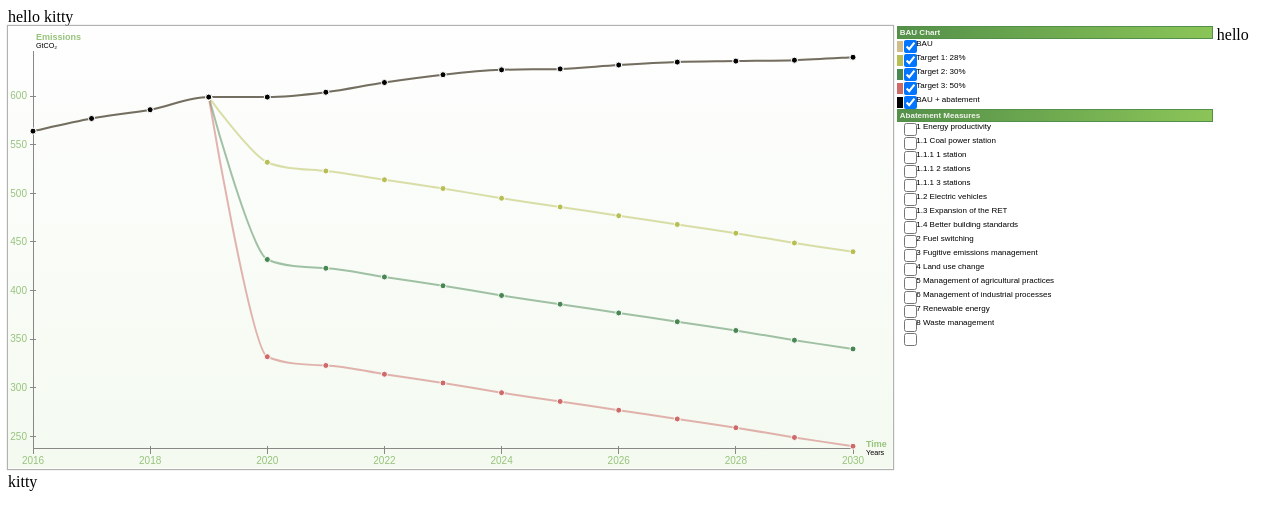
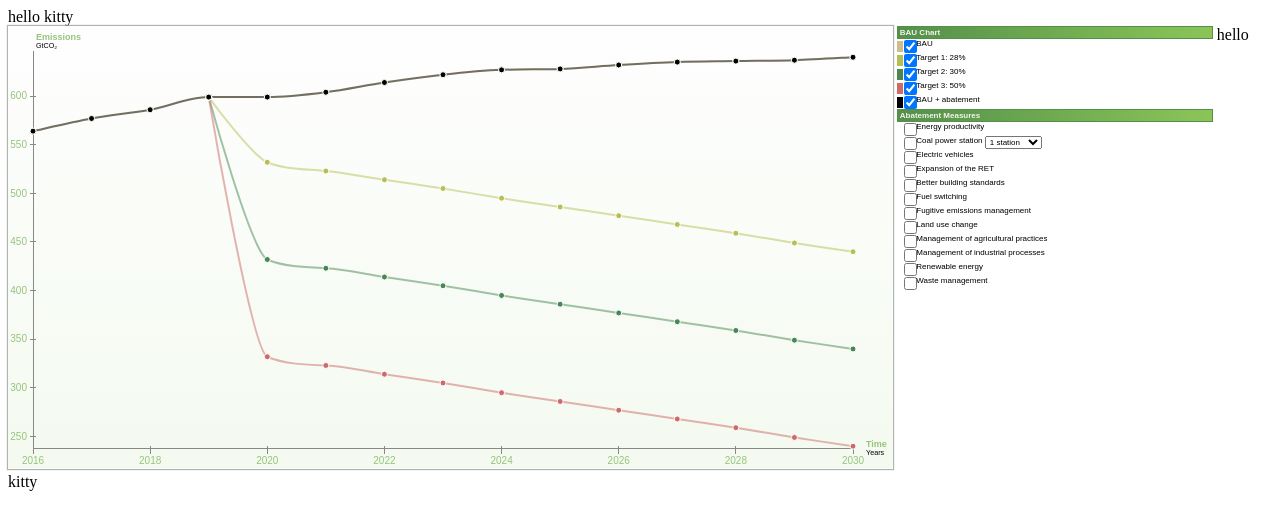
Before and after one commit to sonnenhaft/hong-chart, a plain HTML site: page index.html in a window 1280 px wide. Drawn offline with nearby package versions, Linux system fonts and the light colour scheme.

Commit message:
extracted dropdowns

```diff
--- a/src/checkboxes-menu/checkboxes-menu.css
+++ b/src/checkboxes-menu/checkboxes-menu.css
@@ -1,4 +1,4 @@
-checkboxes-menu {
+checkboxes-menu, option, select {
     font-family: sans-serif;
     font-size: 8px;
 }
--- a/src/checkboxes-menu/checkboxes-menu.directive.js
+++ b/src/checkboxes-menu/checkboxes-menu.directive.js
@@ -1,5 +1,4 @@
-angular.module('checkboxes-menu', [
-]).directive('checkboxesMenu', function () {
+angular.module('checkboxes-menu', []).directive('checkboxesMenu', function ( $timeout ) {
     return {
         scope: { title: '=', data: '=', onUpdate: '&' },
         transclude: true,
--- a/src/checkboxes-menu/checkboxes-menu.html
+++ b/src/checkboxes-menu/checkboxes-menu.html
@@ -4,9 +4,10 @@
         <div class="color-box"
              ng-style="{background: targetChart.color, visibility: targetChart.$selected ? 'visible' : 'hidden'}"></div>
         <input type="checkbox" ng-model="targetChart.$selected" ng-change="onUpdate()" ng-disabled="!$index && false">
-        <span class="real-label">
-            {{targetChart.ID}}
-            {{ targetChart.name }}
-        </span>
+        <span class="real-label">{{ targetChart.name }}</span>
+        <select ng-model="targetChart.$selectedDropDown" ng-change="targetChart.$selected = true;onUpdate()"
+                ng-if="targetChart.dropdowns" ng-init="targetChart.$selectedDropDown = targetChart.dropdowns[0]"
+                ng-options="option.name for option in targetChart.dropdowns track by option.id">
+        </select>
     </label>
 </div>
--- a/src/main.js
+++ b/src/main.js
@@ -19,8 +19,22 @@ angular.module('demo-app', [
                 });
             }).then(function ( data ) {
                 var hongChart = d3.select('svg').hongChart();
-                $scope.abatementMeasures = data[ 0 ];
+                var measures = $scope.abatementMeasures = data[ 0 ];
                 $scope.targetsAndBaseLine = data[ 2 ];
+
+                var map = measures.reduce(function ( map, d ) {
+                    map[ d.ID ] = d;
+                    return map;
+                }, {});
+
+                measures.filter(function ( d ) {
+                    return /\d\.\d\.\d/.test(d.ID)
+                }).forEach(function ( d ) {
+                    var parent = map[ d.ID.slice(0, 3) ];
+                    parent.dropdowns = parent.dropdowns || [];
+                    measures.splice(measures.indexOf(d), 1);
+                    parent.dropdowns.push(d);
+                });
 
                 var charts = $scope.targetsAndBaseLine;
                 charts.forEach(function ( d ) { d.$selected = true;});
@@ -35,9 +49,10 @@ angular.module('demo-app', [
                     otherData.id = -1;
                     otherData.name = 'BAU + abatement';
                     charts.push(otherData);
-                    $scope.abatementMeasures.filter(function ( d ) {
+                    measures.filter(function ( d ) {
                         return d.$selected;
                     }).forEach(function ( selection ) {
+                        selection = selection.$selectedDropDown || selection;
                         otherData.years.forEach(function ( year, yearIndex ) {
                             otherData.years[ yearIndex ] = year - selection.years[ yearIndex ];
                         });
--- a/stubs/abatement-measures-v1.csv
+++ b/stubs/abatement-measures-v1.csv
@@ -1,17 +1,17 @@
-ID;"Name";Type;"Mouseover
-(maximum 200 character limit)";ReductionYear1;ReductionYear2;ReductionYear3;ReductionYear4;ReductionYear5;ReductionYear6;ReductionYear7;ReductionYear8;ReductionYear9;ReductionYear10;ReductionYear11;ReductionYear12;ReductionYear13;ReductionYear14;ReductionYear15
-1;Energy productivity;field;"This is a 200 character description of the current measure that will be shown when the user mouses over the value. Keep the description within the 200 character limit so it displays nicely on the graph.";3;2;5;5;5;5;5;5;5;5;5;5;5;5;5
-1.1;Coal power station;subfield;"This is a 200 character description of the current measure that will be shown when the user mouses over the value. Keep the description within the 200 character limit so it displays nicely on the graph.";1;1;1;1;1;1;1;1;1;1;1;1;1;1;1
-1.1.1;1 station;dropdown;"This is a 200 character description of the current measure that will be shown when the user mouses over the value. Keep the description within the 200 character limit so it displays nicely on the graph.";1;1;1;1;1;1;1;1;1;1;1;1;1;1;1
-1.1.1;2 stations;dropdown;"This is a 200 character description of the current measure that will be shown when the user mouses over the value. Keep the description within the 200 character limit so it displays nicely on the graph.";1;1;1;1;1;1;1;1;1;1;1;1;1;1;1
-1.1.1;3 stations;dropdown;"This is a 200 character description of the current measure that will be shown when the user mouses over the value. Keep the description within the 200 character limit so it displays nicely on the graph.";1;1;1;1;1;1;1;1;1;1;1;1;1;1;1
-1.2;Electric vehicles;subfield;"This is a 200 character description of the current measure that will be shown when the user mouses over the value. Keep the description within the 200 character limit so it displays nicely on the graph.";1;1;1;1;1;1;1;1;1;1;1;1;1;1;1
-1.3;Expansion of the RET;subfield;"This is a 200 character description of the current measure that will be shown when the user mouses over the value. Keep the description within the 200 character limit so it displays nicely on the graph.";1;1;1;1;1;1;1;1;1;1;1;1;1;1;1
-1.4;Better building standards;subfield;"This is a 200 character description of the current measure that will be shown when the user mouses over the value. Keep the description within the 200 character limit so it displays nicely on the graph.";1;1;1;1;1;1;1;1;1;1;1;1;1;1;1
-2;Fuel switching;field;"This is a 200 character description of the current measure that will be shown when the user mouses over the value. Keep the description within the 200 character limit so it displays nicely on the graph.";1;3;1;4;4;4;4;4;4;4;4;4;4;4;4
-3;Fugitive emissions management;field;"This is a 200 character description of the current measure that will be shown when the user mouses over the value. Keep the description within the 200 character limit so it displays nicely on the graph.";1;1;1;1;1;1;1;1;1;1;1;1;1;1;1
-4;Land use change;field;"This is a 200 character description of the current measure that will be shown when the user mouses over the value. Keep the description within the 200 character limit so it displays nicely on the graph.";1;1;1;1;1;1;1;1;1;1;1;1;1;1;1
-5;Management of agricultural practices;field;"This is a 200 character description of the current measure that will be shown when the user mouses over the value. Keep the description within the 200 character limit so it displays nicely on the graph.";1;3;1;4;4;4;4;4;4;4;4;4;4;4;4
-6;Management of industrial processes;field;"This is a 200 character description of the current measure that will be shown when the user mouses over the value. Keep the description within the 200 character limit so it displays nicely on the graph.";3;2;5;5;5;5;5;5;5;5;5;5;5;5;5
-7;Renewable energy;field;"This is a 200 character description of the current measure that will be shown when the user mouses over the value. Keep the description within the 200 character limit so it displays nicely on the graph.";2;2;2;2;2;2;2;2;2;2;2;2;2;2;2
-8;Waste management;field;"This is a 200 character description of the current measure that will be shown when the user mouses over the value. Keep the description within the 200 character limit so it displays nicely on the graph.";2;2;2;2;2;2;2;2;2;2;2;2;2;2;2
+ID,"Name",Type,"Mouseover
+(maximum 200 character limit)",ReductionYear1,ReductionYear2,ReductionYear3,ReductionYear4,ReductionYear5,ReductionYear6,ReductionYear7,ReductionYear8,ReductionYear9,ReductionYear10,ReductionYear11,ReductionYear12,ReductionYear13,ReductionYear14,ReductionYear15
+1,Energy productivity,field,"This is a 200 character description of the current measure that will be shown when the user mouses over the value. Keep the description within the 200 character limit so it displays nicely on the graph.",3,2,5,5,5,5,5,5,5,5,5,5,5,5,5
+1.1,Coal power station,subfield,"This is a 200 character description of the current measure that will be shown when the user mouses over the value. Keep the description within the 200 character limit so it displays nicely on the graph.",1,1,1,1,1,1,1,1,1,1,1,1,1,1,1
+1.1.1,1 station,dropdown,"This is a 200 character description of the current measure that will be shown when the user mouses over the value. Keep the description within the 200 character limit so it displays nicely on the graph.",1,1,1,1,1,1,1,1,1,1,1,1,1,1,1
+1.1.1,2 stations,dropdown,"This is a 200 character description of the current measure that will be shown when the user mouses over the value. Keep the description within the 200 character limit so it displays nicely on the graph.",3,3,3,3,3,3,3,3,3,3,3,3,3,3,3
+1.1.1,3 stations,dropdown,"This is a 200 character description of the current measure that will be shown when the user mouses over the value. Keep the description within the 200 character limit so it displays nicely on the graph.",6,6,6,6,6,6,6,6,6,6,6,6,6,6,6
+1.2,Electric vehicles,subfield,"This is a 200 character description of the current measure that will be shown when the user mouses over the value. Keep the description within the 200 character limit so it displays nicely on the graph.",1,1,1,1,1,1,1,1,1,1,1,1,1,1,1
+1.3,Expansion of the RET,subfield,"This is a 200 character description of the current measure that will be shown when the user mouses over the value. Keep the description within the 200 character limit so it displays nicely on the graph.",1,1,1,1,1,1,1,1,1,1,1,1,1,1,1
+1.4,Better building standards,subfield,"This is a 200 character description of the current measure that will be shown when the user mouses over the value. Keep the description within the 200 character limit so it displays nicely on the graph.",1,1,1,1,1,1,1,1,1,1,1,1,1,1,1
+2,Fuel switching,field,"This is a 200 character description of the current measure that will be shown when the user mouses over the value. Keep the description within the 200 character limit so it displays nicely on the graph.",1,3,1,4,4,4,4,4,4,4,4,4,4,4,4
+3,Fugitive emissions management,field,"This is a 200 character description of the current measure that will be shown when the user mouses over the value. Keep the description within the 200 character limit so it displays nicely on the graph.",1,1,1,1,1,1,1,1,1,1,1,1,1,1,1
+4,Land use change,field,"This is a 200 character description of the current measure that will be shown when the user mouses over the value. Keep the description within the 200 character limit so it displays nicely on the graph.",1,1,1,1,1,1,1,1,1,1,1,1,1,1,1
+5,Management of agricultural practices,field,"This is a 200 character description of the current measure that will be shown when the user mouses over the value. Keep the description within the 200 character limit so it displays nicely on the graph.",1,3,1,4,4,4,4,4,4,4,4,4,4,4,4
+6,Management of industrial processes,field,"This is a 200 character description of the current measure that will be shown when the user mouses over the value. Keep the description within the 200 character limit so it displays nicely on the graph.",3,2,5,5,5,5,5,5,5,5,5,5,5,5,5
+7,Renewable energy,field,"This is a 200 character description of the current measure that will be shown when the user mouses over the value. Keep the description within the 200 character limit so it displays nicely on the graph.",2,2,2,2,2,2,2,2,2,2,2,2,2,2,2
+8,Waste management,field,"This is a 200 character description of the current measure that will be shown when the user mouses over the value. Keep the description within the 200 character limit so it displays nicely on the graph.",2,2,2,2,2,2,2,2,2,2,2,2,2,2,2
--- a/stubs/abatement-measures.csv
+++ b/stubs/abatement-measures.csv
@@ -1,9 +1,9 @@
 ID,Name,Type,ReductionYear1,ReductionYear2,ReductionYear3,ReductionYear4,ReductionYear5,ReductionYear6,ReductionYear7,ReductionYear8,ReductionYear9,ReductionYear10,ReductionYear11,ReductionYear12,ReductionYear13,ReductionYear14,ReductionYear15
 1,"Energy productivity",field,3,2,5,5,5,5,5,5,5,5,5,5,5,5,5
 1.1,"Coal power station",subfield,1,1,1,1,1,1,1,1,1,1,1,1,1,1,1
-1.1.1,"1 station",dropdown,1,1,1,1,1,1,1,1,1,1,1,1,1,1,1
-1.1.1,"2 stations",dropdown,1,1,1,1,1,1,1,1,1,1,1,1,1,1,1
-1.1.1,"3 stations",dropdown,1,1,1,1,1,1,1,1,1,1,1,1,1,1,1
+1.1.1,"1 station",dropdown,10,10,10,10,10,10,10,10,10,10,10,10,10,10,10
+1.1.2,"2 stations",dropdown,20,20,20,20,20,20,20,20,20,20,20,20,20,20,20
+1.1.3,"3 stations",dropdown,30,30,30,30,30,30,30,30,30,30,30,30,30,30,30
 1.2,"Electric vehicles",subfield,1,1,1,1,1,1,1,1,1,1,1,1,1,1,1
 1.3,"Expansion of the RET",subfield,1,1,1,1,1,1,1,1,1,1,1,1,1,1,1
 1.4,"Better building standards",subfield,1,1,1,1,1,1,1,1,1,1,1,1,1,1,1
```
Also changed, not shown: stubs/targets-and-baseline.csv (line endings or trailing spaces).
